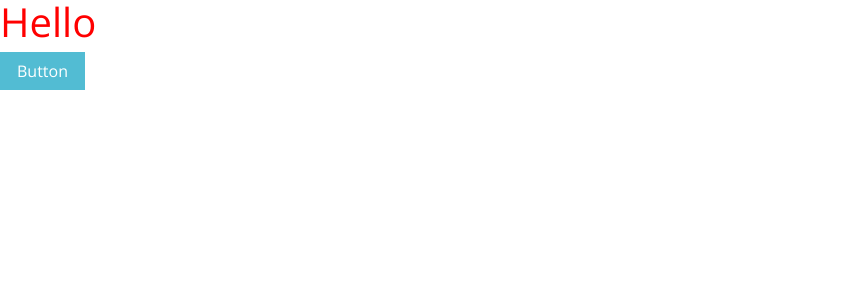
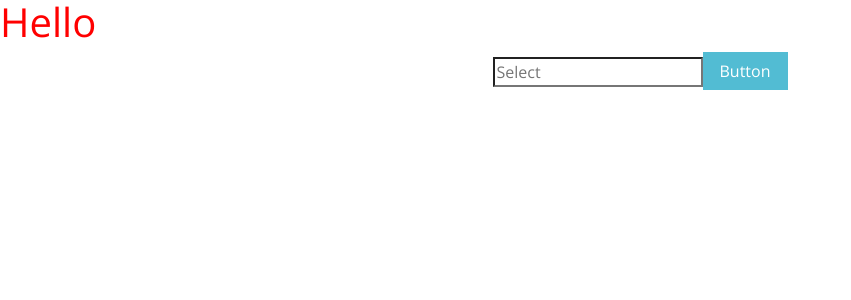
Before and after one commit to Malleus-Sasha/balance-money-ng, an Angular app: page / in a window 1280 px wide. Shown: the top 300 px of the page, without its empty margins (0-851 px from the left). Built offline with nearby package versions, Linux system fonts and the light colour scheme.

Commit message:
[bm] Добавление кнопки (review: myself)

```diff
--- a/src/app/app.component.html
+++ b/src/app/app.component.html
@@ -1,5 +1,6 @@
 <h1>{{title}}</h1>
 
-<div>
+<div class="btn-group-center">
+    <input type="text" placeholder="Select">
     <button class="btn btn-primary">Button</button>
 </div>
--- a/src/app/app.component.scss
+++ b/src/app/app.component.scss
@@ -3,3 +3,6 @@ $baseRed: red;
 h1 {
     color: $baseRed;
 }
+.btn-group-center{
+    text-align: center;
+}
```
Also changed, not shown: 1 other file (tests, documents, lock files or other folders).
